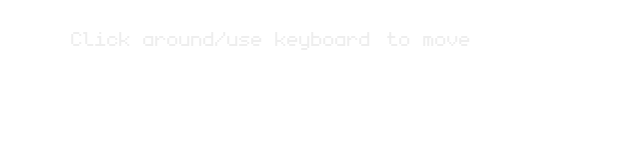
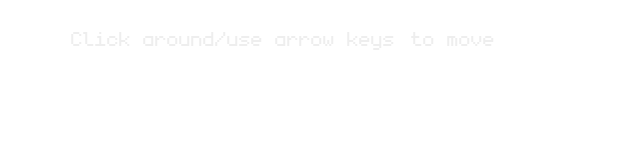
Before and after one commit to lenakujath/portfolio-play, a website built with Vite: page index.html in a window 1280 px wide. Shown: the full height of the page, 0-640 px from the left. Built offline with nearby package versions, Linux system fonts and the light colour scheme; what kaplay would draw is missing.

Commit message:
specify moving instructions in index.html

```diff
--- a/index.html
+++ b/index.html
@@ -100,7 +100,7 @@
     <div id="app">
       <div id="ui">
         <div class="note">
-          <p class="note-top desktop">Click around/use keyboard</p>
+          <p class="note-top desktop">Click around/use arrow keys</p>
           <p class="note-top mobile">Tap around</p>
           <p class="note-bottom">to move</p>
         </div>
```
